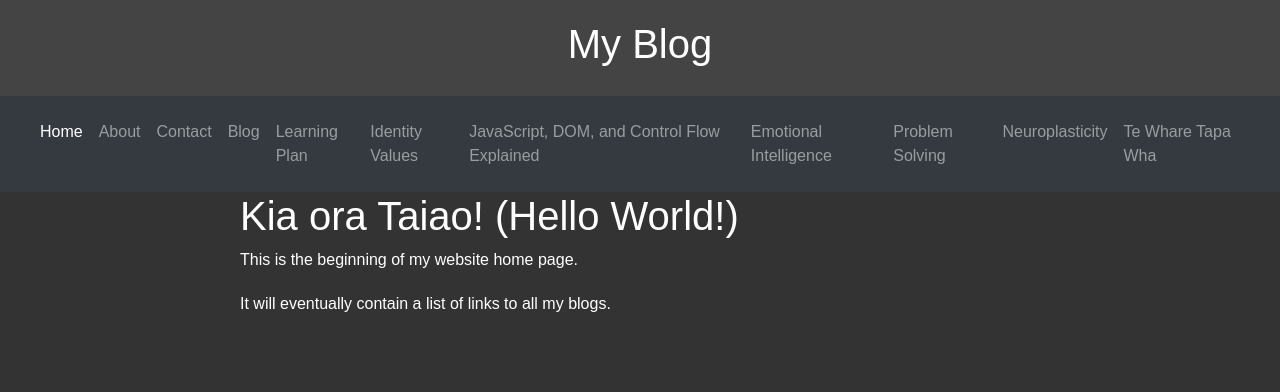
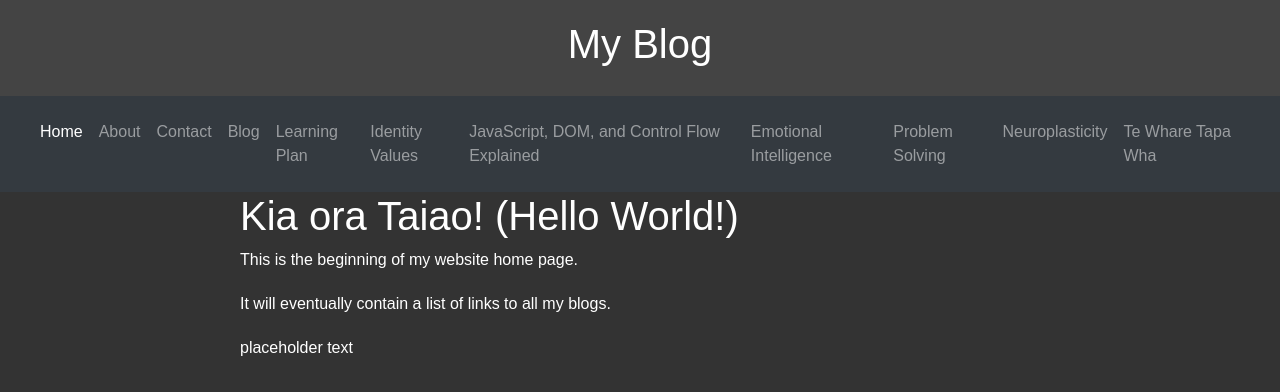
Before and after one commit to OEXP116/OEXP116.github.io, a plain HTML site: page index.html in a window 1280 px wide. Drawn offline with nearby package versions, Linux system fonts and the light colour scheme.

Commit message:
Main branch changes to index.html

```diff
--- a/index.html
+++ b/index.html
@@ -14,6 +14,7 @@
     <h1>Kia ora Taiao! (Hello World!)</h1>
     <p>This is the beginning of my website home page.</p>
     <p>It will eventually contain a list of links to all my blogs.</p>
+    <p>placeholder text</p>
 </main>
 
 <script src="app.js"></script>
```
